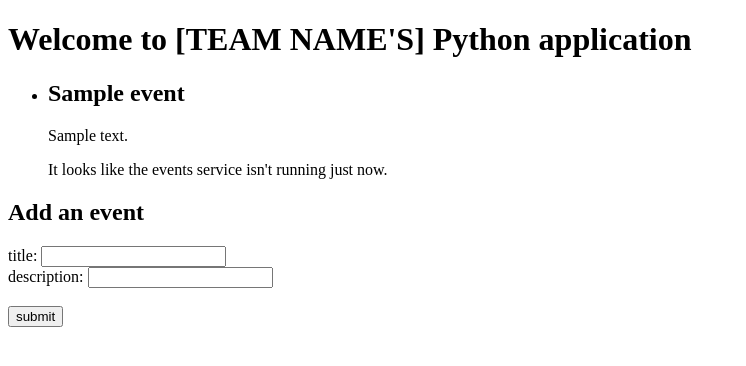
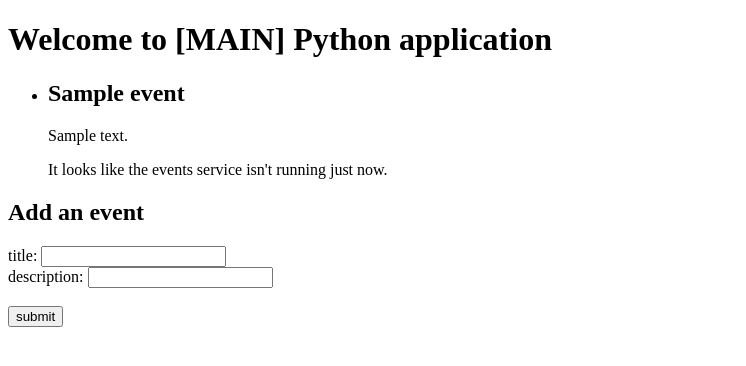
Before and after one commit to jeenapandit/aer-python-project, a Flask app: template templates/home.html in a window 1280 px wide. Shown: the top 366 px of the page, without its empty margins (0-746 px from the left). Run offline with Flask 2, Linux system fonts and the light colour scheme; the template is opened without the code that fills it: most values are stand-ins (such as "Sample title", 1, 10 or a date in 2020).

Commit message:
Update layout.html

```diff
--- a/templates/layout.html
+++ b/templates/layout.html
@@ -3,13 +3,13 @@
 <head>
   <meta charset="utf-8" />
   <meta http-equiv="X-UA-Compatible" content="IE=edge" />
-  <title>Team [TEAM NAME] Python Website</title>
+  <title>Team [MAIN] Python Website</title>
   <meta name="HandheldFriendly" content="True" />
   <meta name="viewport" content="width=device-width, initial-scale=1.0, viewport-fit=cover" />
 </head>
 <body>
   <div>
-      <h1>Welcome to [TEAM NAME'S] Python application</h1>
+      <h1>Welcome to [MAIN] Python application</h1>
       {% block content %}
       {% endblock %}
 </div>
```
